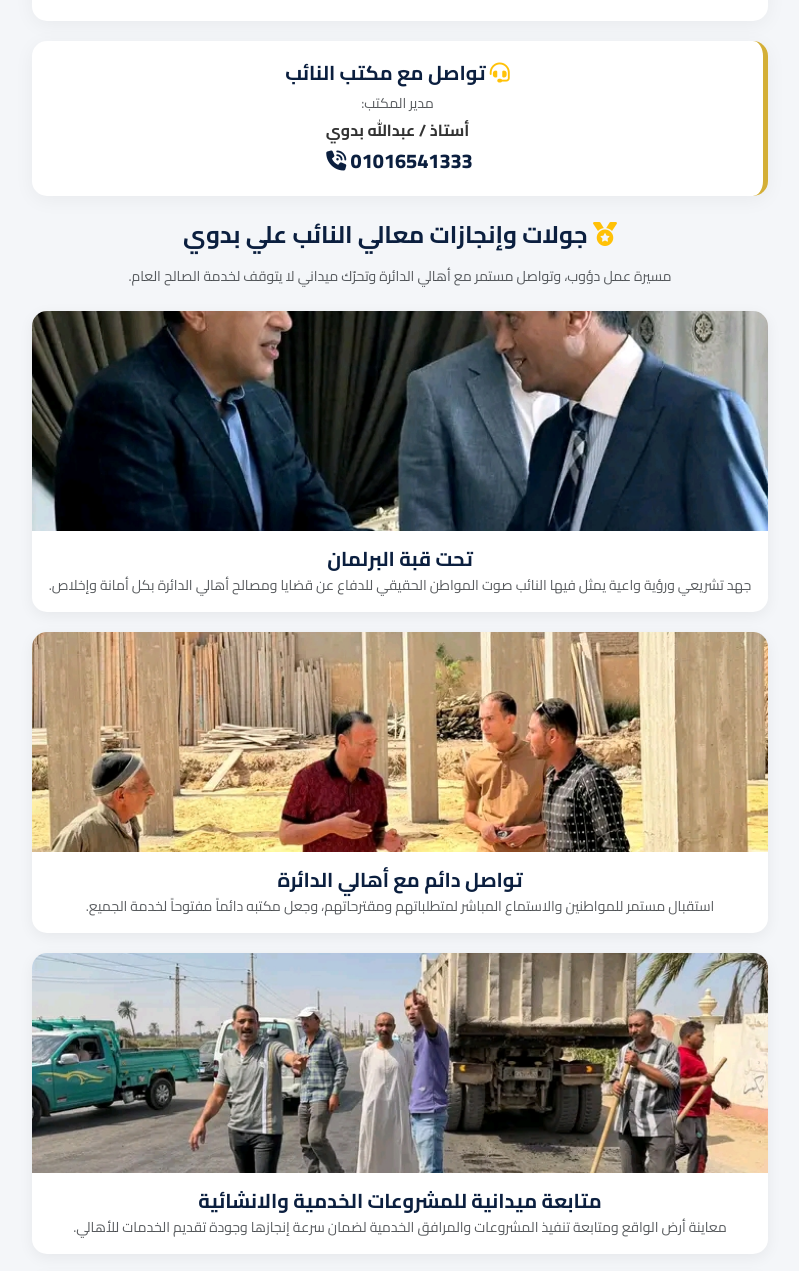
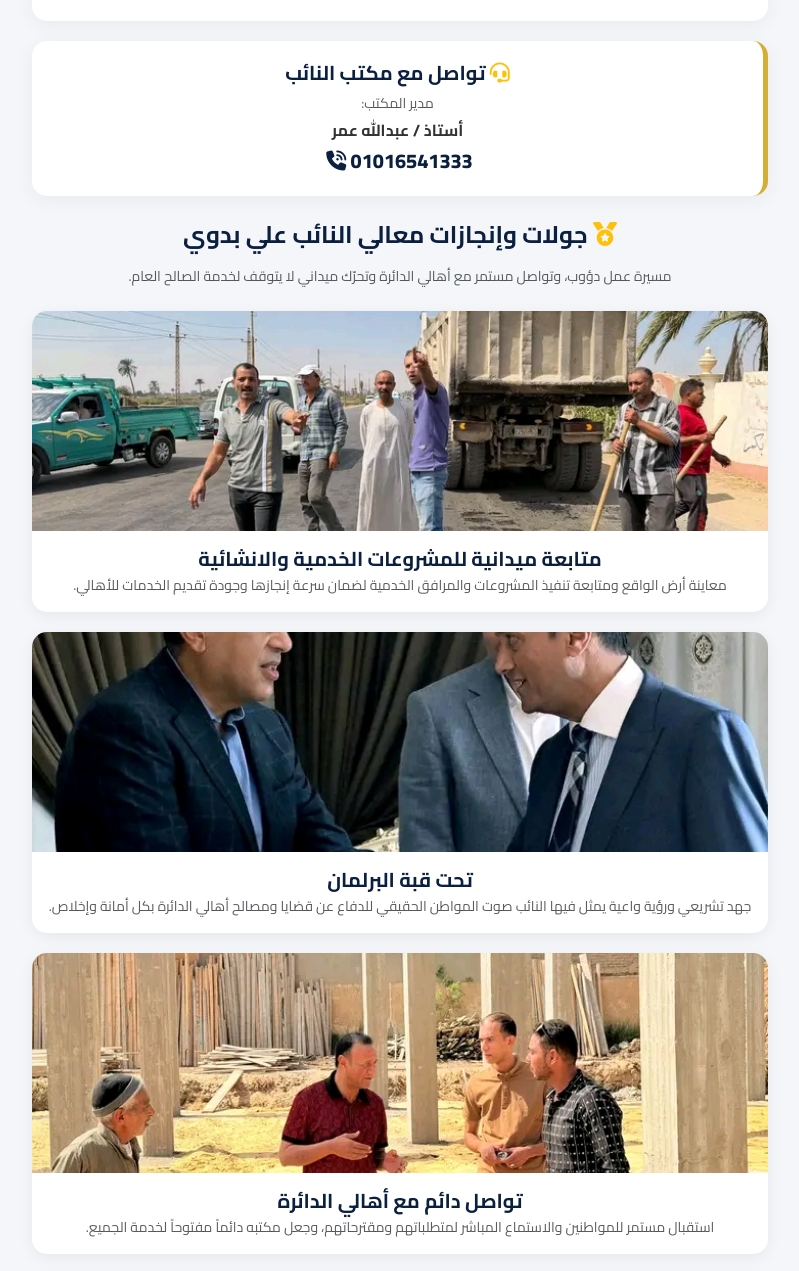
Before and after one commit to egy-webapps/ali-badawy-portal, a plain HTML site: page index.html in a window 1280 px wide. Shown: the part 1180-2451 px from the top of the page, without its empty margins (240-1039 px from the left). Drawn offline with nearby package versions, Linux system fonts and the light colour scheme.

Commit message:
Update index.html

```diff
--- a/index.html
+++ b/index.html
@@ -169,20 +169,29 @@
 
       </div>
 
-      <!-- صندوق تواصل مدير المكتب -->
+      <!-- صندوق تواصل مدير المكتب (تم التعديل إلى أستاذ عبدالله عمر) -->
       <div class="contact-box">
         <h5 class="fw-bold mb-2" style="color:var(--primary-color);"><i class="fa-solid fa-headset text-warning"></i> تواصل مع مكتب النائب</h5>
         <p class="mb-1 text-muted small">مدير المكتب:</p>
-        <p class="mb-1 fw-bold fs-6">أستاذ / عبدالله بدوي</p>
+        <p class="mb-1 fw-bold fs-6">أستاذ / عبدالله عمر</p>
         <a href="tel:01016541333" class="phone-link fs-5"><i class="fa-solid fa-phone-volume me-1"></i> 01016541333</a>
       </div>
 
-      <!-- قسم النشاط بالأسماء الحقيقية الموجودة في غيت أب -->
+      <!-- قسم النشاط بالترتيب الصحيح -->
       <div class="activity-section">
         <h4 class="fw-bold mb-3 text-center" style="color:var(--primary-color);"><i class="fa-solid fa-medal text-warning"></i> جولات وإنجازات معالي النائب علي بدوي</h4>
         <p class="text-muted text-center small mb-4">مسيرة عمل دؤوب، وتواصل مستمر مع أهالي الدائرة وتحرّك ميداني لا يتوقف لخدمة الصالح العام.</p>
 
         <!-- الصورة الأولى -->
+        <div class="activity-card">
+          <img src="1793737035420.jpg" alt="متابعة ميدانية" class="activity-img" onerror="this.src='og-image.jpg'">
+          <div class="p-3 text-center">
+            <h5 class="fw-bold mb-1" style="color:var(--primary-color);">متابعة ميدانية للمشروعات الخدمية والانشائية</h5>
+            <p class="text-muted small mb-0">معاينة أرض الواقع ومتابعة تنفيذ المشروعات والمرافق الخدمية لضمان سرعة إنجازها وجودة تقديم الخدمات للأهالي.</p>
+          </div>
+        </div>
+
+        <!-- الصورة الثانية -->
         <div class="activity-card">
           <img src="1793736949525.jpg" alt="تحت قبة البرلمان" class="activity-img" onerror="this.src='og-image.jpg'">
           <div class="p-3 text-center">
@@ -191,21 +200,12 @@
           </div>
         </div>
 
-        <!-- الصورة الثانية -->
+        <!-- الصورة الثالثة -->
         <div class="activity-card">
           <img src="1793736996781.jpg" alt="تواصل دائم" class="activity-img" onerror="this.src='og-image.jpg'">
           <div class="p-3 text-center">
             <h5 class="fw-bold mb-1" style="color:var(--primary-color);">تواصل دائم مع أهالي الدائرة</h5>
             <p class="text-muted small mb-0">استقبال مستمر للمواطنين والاستماع المباشر لمتطلباتهم ومقترحاتهم، وجعل مكتبه دائماً مفتوحاً لخدمة الجميع.</p>
-          </div>
-        </div>
-
-        <!-- الصورة الثالثة -->
-        <div class="activity-card">
-          <img src="1793737035420.jpg" alt="متابعة ميدانية" class="activity-img" onerror="this.src='og-image.jpg'">
-          <div class="p-3 text-center">
-            <h5 class="fw-bold mb-1" style="color:var(--primary-color);">متابعة ميدانية للمشروعات الخدمية والانشائية</h5>
-            <p class="text-muted small mb-0">معاينة أرض الواقع ومتابعة تنفيذ المشروعات والمرافق الخدمية لضمان سرعة إنجازها وجودة تقديم الخدمات للأهالي.</p>
           </div>
         </div>
 
```
